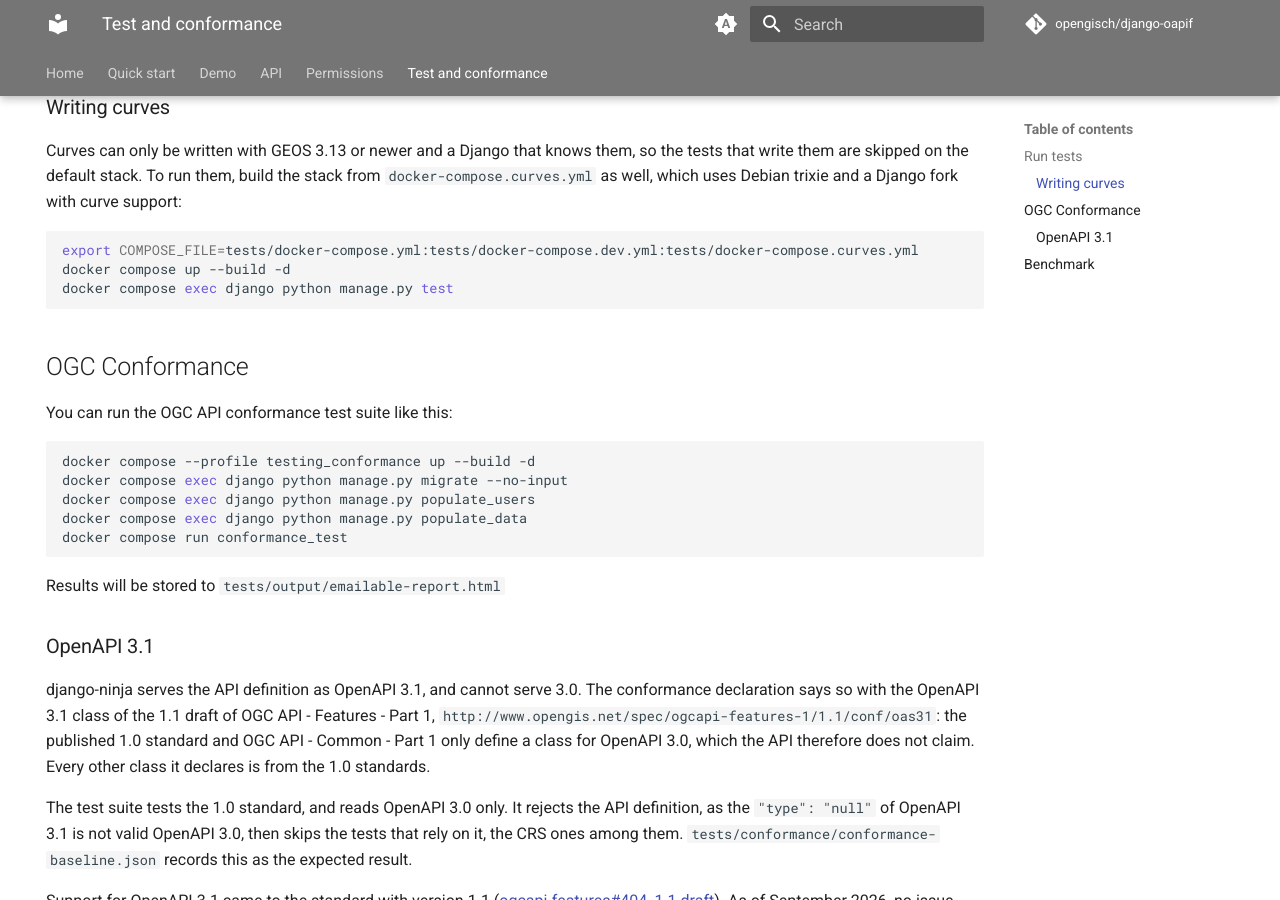
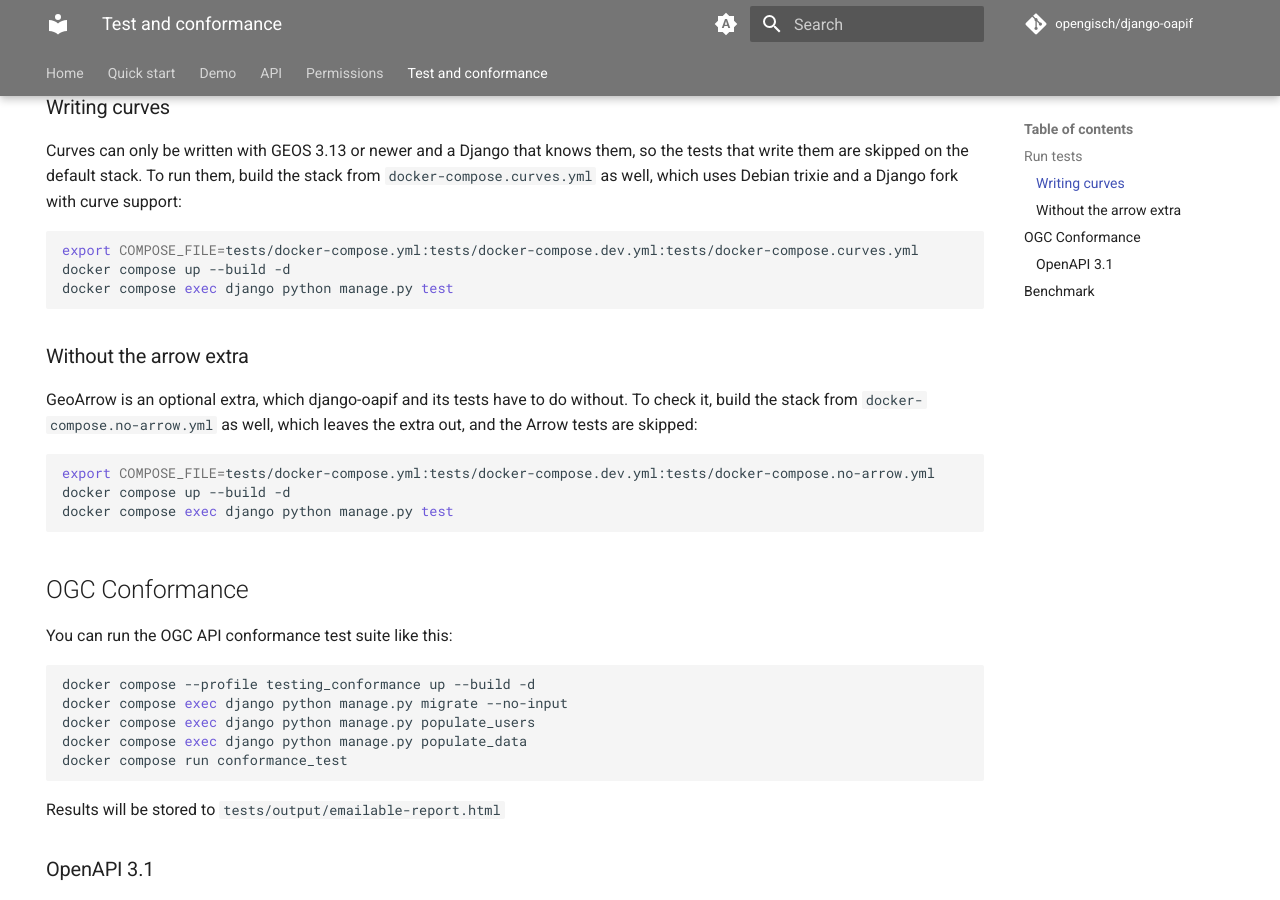
Before and after one commit to opengisch/django-oapif, an MkDocs documentation site: the page built from docs/content/tests.md, in a window 1280 px wide and 900 px high, scrolled down 354 px. Built offline with MkDocs 1.6.1 and Material for MkDocs 9.7.7, drawn with Linux system fonts in a browser that asks for light colours; comment, search, counter and statistics services are not loaded.

Commit message:
Add a CI job without the arrow extra

````diff
--- a/docs/content/tests.md
+++ b/docs/content/tests.md
@@ -22,6 +22,18 @@ well, which uses Debian trixie and a Django fork with curve support:
 
 ```bash
 export COMPOSE_FILE=tests/docker-compose.yml:tests/docker-compose.dev.yml:tests/docker-compose.curves.yml
+docker compose up --build -d
+docker compose exec django python manage.py test
+```
+
+### Without the arrow extra
+
+GeoArrow is an optional extra, which django-oapif and its tests have to do without. To check it, build the
+stack from `docker-compose.no-arrow.yml` as well, which leaves the extra out, and the Arrow tests are
+skipped:
+
+```bash
+export COMPOSE_FILE=tests/docker-compose.yml:tests/docker-compose.dev.yml:tests/docker-compose.no-arrow.yml
 docker compose up --build -d
 docker compose exec django python manage.py test
 ```
````
Also changed, not shown: 3 other files.
